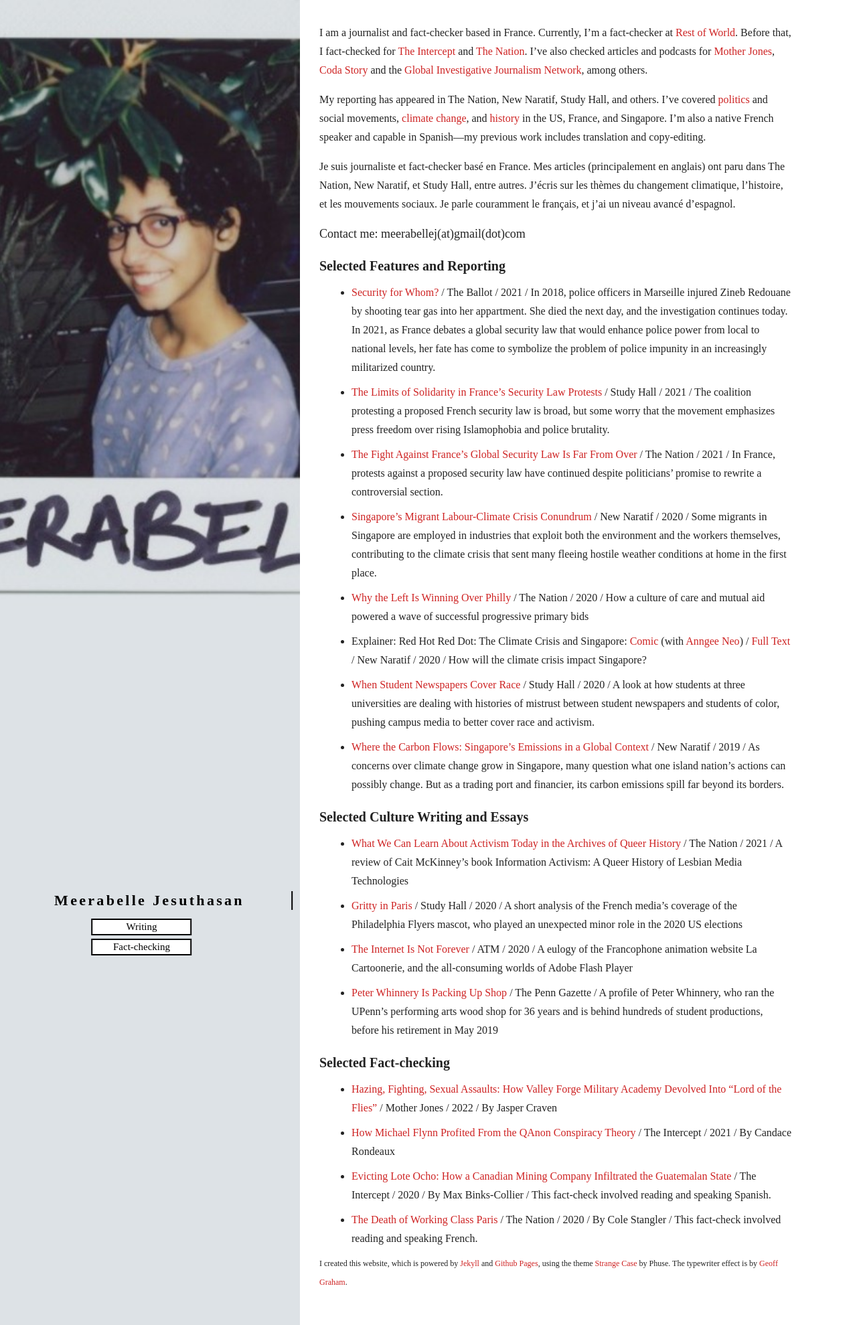
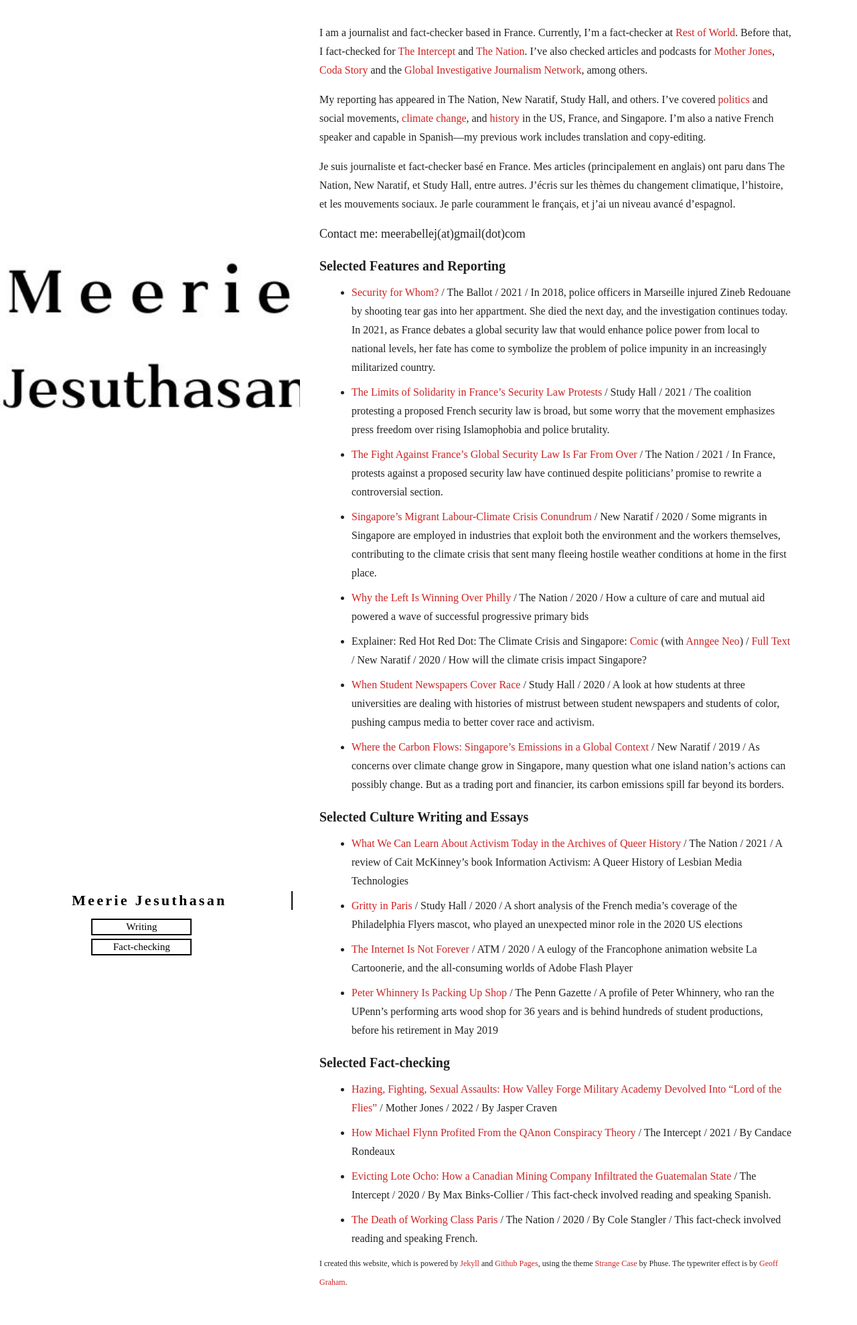
Before and after one commit to meerabellejesuthasan/meerabellejesuthasan.github.io, a Jekyll site: the page built from index.md, in a window 1280 px wide. Shown: the whole page at 67% size. Built offline with Jekyll 4.4.1, drawn with Linux system fonts in a browser that asks for light colours; nearby versions of some CDN libraries; some web fonts are replaced; Markdown is read by kramdown in place of the engine named in the settings.

Commit message:
updated with new image

```diff
--- a/_config.yml
+++ b/_config.yml
@@ -1,7 +1,7 @@
 # Site settings
-title: 'Meerabelle Jesuthasan' # Your Title
-tagline: 'Writing. Researching. Dramatizing.' # A brief tagline for your site
-sidebar_image: /images/cover4.jpg
+title: 'Meerie Jesuthasan' # Your Title
+tagline: 'journalist and fact-checker' # A brief tagline for your site
+sidebar_image: /images/cover5.jpg
 
 # Build settings
 markdown: redcarpet
```
